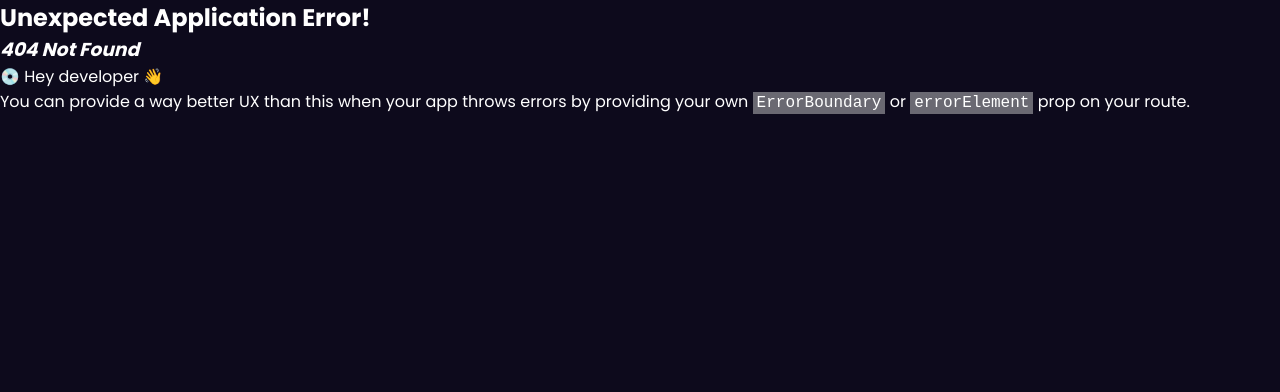
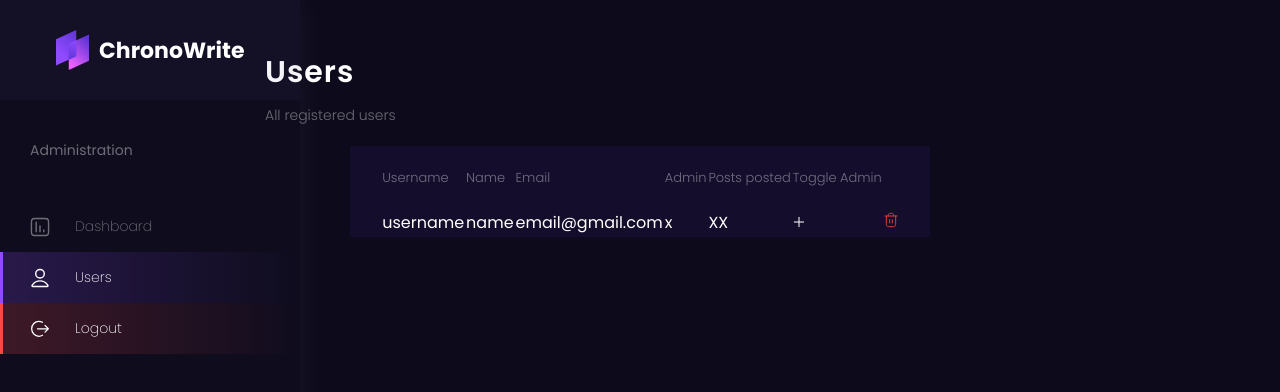
Before and after one commit to SakethBhardwajV/ChronoWrite, a React (Vite) app in the folder frontend/: page /admin/users in a window 1280 px wide. Before the commit this address had no page. Shown: the top 392 px of the page. Built offline with nearby package versions, Linux system fonts and the light colour scheme; sample sign-in values are in the browser's storage.

Commit message:
Add UserListScreen

```diff
--- a/frontend/src/components/ProfileNavbar.jsx
+++ b/frontend/src/components/ProfileNavbar.jsx
@@ -43,7 +43,12 @@ const ProfileNavbar = ({ dashboard, users }) => {
 
             <span className={styles["navbar__item__text"]}>Dashboard</span>
           </Link>
-          <Link to="/admin/users" className={styles["navbar__item"]}>
+          <Link
+            to="/admin/users"
+            className={`${styles["navbar__item"]} ${
+              users ? styles["navbar__item--active"] : ""
+            }`}
+          >
             <svg
               width="14"
               height="14"
--- a/frontend/src/main.jsx
+++ b/frontend/src/main.jsx
@@ -21,6 +21,7 @@ import BookmarksScreen from "./screens/BookmarksScreen";
 import LikesScreen from "./screens/LikesScreen";
 import ProfileScreen from "./screens/ProfileScreen";
 import AdminDashboardScreen from "./screens/admin/AdminDashboardScreen";
+import UserListScreen from "./screens/admin/UserListScreen";
 
 const router = createBrowserRouter(
   createRoutesFromElements(
@@ -41,6 +42,7 @@ const router = createBrowserRouter(
 
       <Route path="" element={<AdminRoute />}>
         <Route path="/admin/dashboard" element={<AdminDashboardScreen />} />
+        <Route path="/admin/users" element={<UserListScreen />} />
       </Route>
     </>
   )
--- /dev/null
+++ b/frontend/src/screens/admin/UserListScreen.jsx
@@ -0,0 +1,73 @@
+import styles from "../../styles/UserListScreen.module.css";
+import ProfileNavbar from "../../components/ProfileNavBar";
+
+const UserListScreen = () => {
+  return (
+    <>
+      <div className={styles.container}>
+        <ProfileNavbar users />
+        <main className={styles.main}>
+          <h1 className={styles.main__title}>Users</h1>
+          <p className={styles.main__subtitle}>All registered users</p>
+          <table className={styles.main__table}>
+            <thead>
+              <tr>
+                <th className={styles.main__table__head}>Username</th>
+                <th className={styles.main__table__head}>Name</th>
+                <th className={styles.main__table__head}>Email</th>
+                <th className={styles.main__table__head}>Admin</th>
+                <th className={styles.main__table__head}>Posts posted</th>
+                <th className={styles.main__table__head}>Toggle Admin</th>
+                <th className={styles.main__table__head}></th>
+              </tr>
+            </thead>
+
+            <tbody>
+              <tr>
+                <td>username</td>
+                <td>name</td>
+                <td>email@gmail.com</td>
+                <td>x</td>
+                <td>XX</td>
+                <td>
+                  <svg
+                    width="12"
+                    height="12"
+                    viewBox="0 0 12 12"
+                    fill="none"
+                    xmlns="http://www.w3.org/2000/svg"
+                  >
+                    <path
+                      d="M6.00016 1.3335V10.6668M1.3335 6.00016H10.6668"
+                      stroke="white"
+                      strokeLinecap="round"
+                      strokeLinejoin="round"
+                    />
+                  </svg>
+                </td>
+                <td>
+                  <svg
+                    width="14"
+                    height="16"
+                    viewBox="0 0 14 16"
+                    fill="none"
+                    xmlns="http://www.w3.org/2000/svg"
+                  >
+                    <path
+                      d="M9.66667 4.00016V3.46683C9.66667 2.72009 9.66667 2.34672 9.52134 2.06151C9.39351 1.81063 9.18954 1.60665 8.93865 1.47882C8.65344 1.3335 8.28007 1.3335 7.53333 1.3335H6.46667C5.71993 1.3335 5.34656 1.3335 5.06135 1.47882C4.81046 1.60665 4.60649 1.81063 4.47866 2.06151C4.33333 2.34672 4.33333 2.72009 4.33333 3.46683V4.00016M5.66667 7.66683V11.0002M8.33333 7.66683V11.0002M1 4.00016H13M11.6667 4.00016V11.4668C11.6667 12.5869 11.6667 13.147 11.4487 13.5748C11.2569 13.9511 10.951 14.2571 10.5746 14.4488C10.1468 14.6668 9.58677 14.6668 8.46667 14.6668H5.53333C4.41323 14.6668 3.85318 14.6668 3.42535 14.4488C3.04903 14.2571 2.74307 13.9511 2.55132 13.5748C2.33333 13.147 2.33333 12.5869 2.33333 11.4668V4.00016"
+                      stroke="#E43C3C"
+                      strokeLinecap="round"
+                      strokeLinejoin="round"
+                    />
+                  </svg>
+                </td>
+              </tr>
+            </tbody>
+          </table>
+        </main>
+      </div>
+    </>
+  );
+};
+
+export default UserListScreen;
--- /dev/null
+++ b/frontend/src/styles/UserListScreen.module.css
@@ -0,0 +1,40 @@
+.container {
+  min-height: 100vh;
+}
+
+.main {
+  margin: 0 auto;
+  width: 75%;
+  min-height: 100vh;
+  max-width: 75rem;
+  padding-top: 5rem;
+}
+
+.main__title {
+  font-size: 3rem;
+  font-weight: 600;
+  color: var(--text);
+  letter-spacing: 0.1rem;
+  margin-bottom: 1rem;
+}
+
+.main__subtitle {
+  font-size: 1.4rem;
+  font-weight: 300;
+  color: var(--secondary-text);
+  margin-bottom: 2rem;
+}
+
+.main__table {
+  background-color: rgba(63, 37, 132, 0.15);
+  padding: 0 3rem;
+  margin: 0 auto;
+}
+
+.main__table__head {
+  padding: 2rem 0;
+  font-size: 1.3rem;
+  font-weight: 300;
+  text-align: start;
+  color: var(--secondary-text);
+}
```
